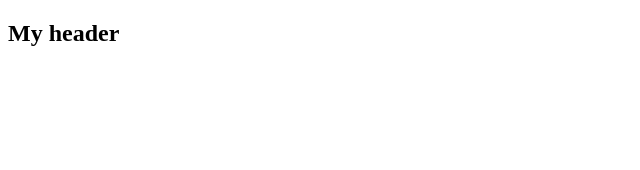
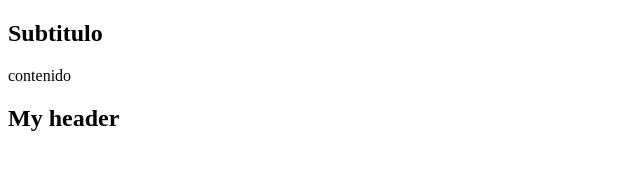
Before and after one commit to bryan22elescano/proyecto_tutoria, a plain HTML site: page index.html in a window 1280 px wide. Shown: the whole page, without its empty margins (0-640 px from the left). Drawn offline with Linux system fonts and the light colour scheme.

Commit message:
se agrego contenido al index.html

```diff
--- a/index.html
+++ b/index.html
@@ -6,6 +6,8 @@
     <title>Document</title>
 </head>
 <body>
+    <h2>Subtitulo</h2>
+    <p>contenido</p>
     <header>
         <h2>My header</h2>
     </header>
```
